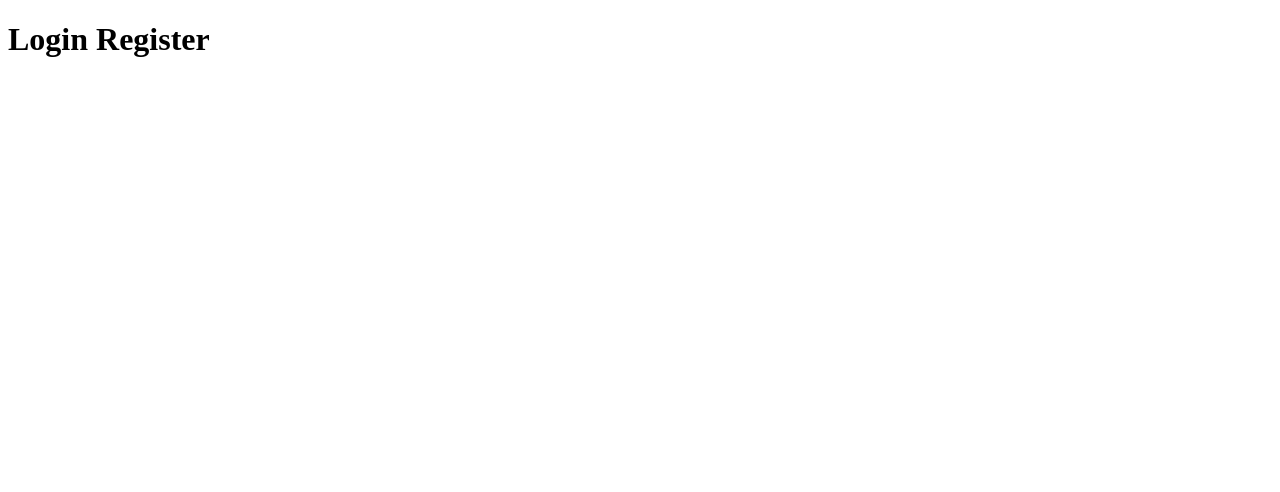
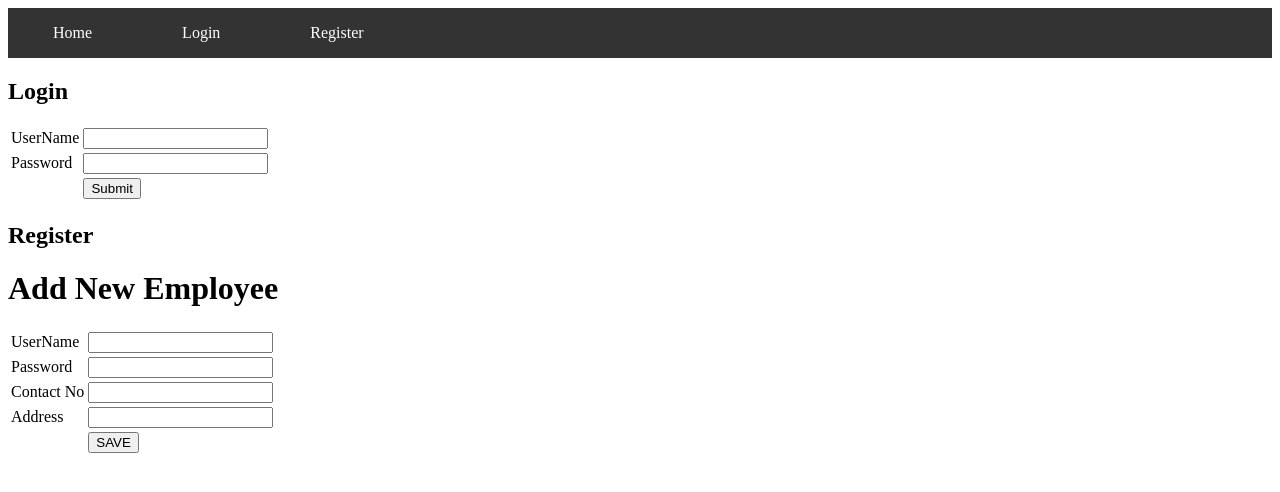
Before and after one commit to SreeMahalaxmiGudipati/Angular_LoginRegister, an Angular app: page / in a window 1280 px wide. Shown: the top 492 px of the page. Built offline with nearby package versions, Linux system fonts and the light colour scheme.

Commit message:
adding nav bar

```diff
--- a/src/app/app.component.css
+++ b/src/app/app.component.css
@@ -0,0 +1,26 @@
+ul {
+    list-style-type: none;
+    margin: 0;
+    padding: 0;
+    overflow: hidden;
+    background-color: #333;
+  }
+
+  li {
+    float: left;
+  }
+
+  li a {
+    display: block;
+    color: white;
+    text-align: center;
+    padding: 16px 45px;
+    text-decoration: none;
+  }
+
+  li a:hover {
+    background-color: green;
+  }
+  /* .active {
+    background-color: #04AA6D;
+  } */
--- a/src/app/app.component.html
+++ b/src/app/app.component.html
@@ -1 +1,13 @@
-<h1>Login Register </h1>
+<div class="container">
+  <div class="nav">
+    <ul>
+      <li><a href="#" class="active">Home</a></li>
+      <li><a href="#">Login</a></li>
+      <li><a href="#">Register</a></li>
+    </ul>
+  </div>
+
+  <app-login></app-login>
+  <app-register></app-register>
+
+</div>
```
